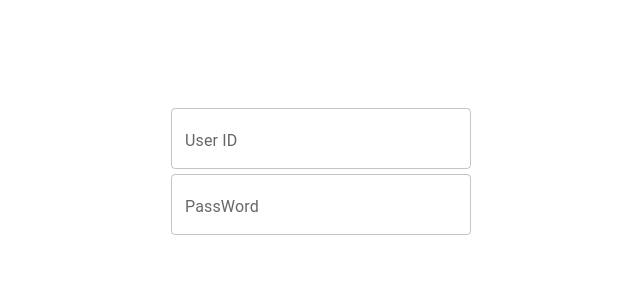
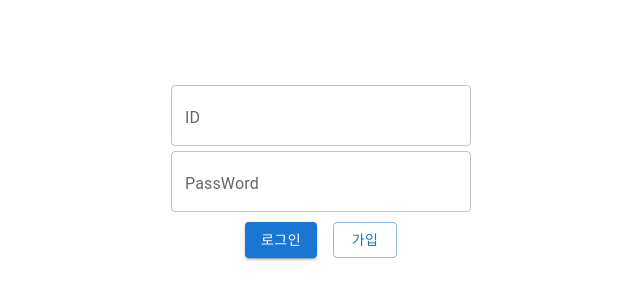
Before and after one commit to the51DT/fit_next, a Next.js app: page /admin/login in a window 1280 px wide. Shown: the part 226-526 px from the top of the page, without its empty margins (319-959 px from the left). Built offline with nearby package versions, Linux system fonts and the light colour scheme; a web font is replaced by a local one.

Commit message:
로그인 페이지 구성중

```diff
--- a/app/admin/login/page.tsx
+++ b/app/admin/login/page.tsx
@@ -1,6 +1,7 @@
 import * as React from 'react';
 import Box from '@mui/material/Box';
 import TextField from '@mui/material/TextField';
+import { Button, Stack } from '@mui/material';
 
 export default function LoginPage(){
     return (
@@ -20,8 +21,12 @@ export default function LoginPage(){
                 maxWidth: '300px',
                 gap: '10px',
             }}>
-                <TextField fullWidth label="User ID" id="fullWidth" />
+                <TextField fullWidth label="ID" id="fullWidth" />
                 <TextField fullWidth label="PassWord" id="fullWidth" />
+                <Stack spacing={2} direction="row">
+                    <Button variant="contained">로그인</Button>
+                    <Button variant="outlined">가입</Button>
+                </Stack>
             </Box>
 
         </Box>
```
